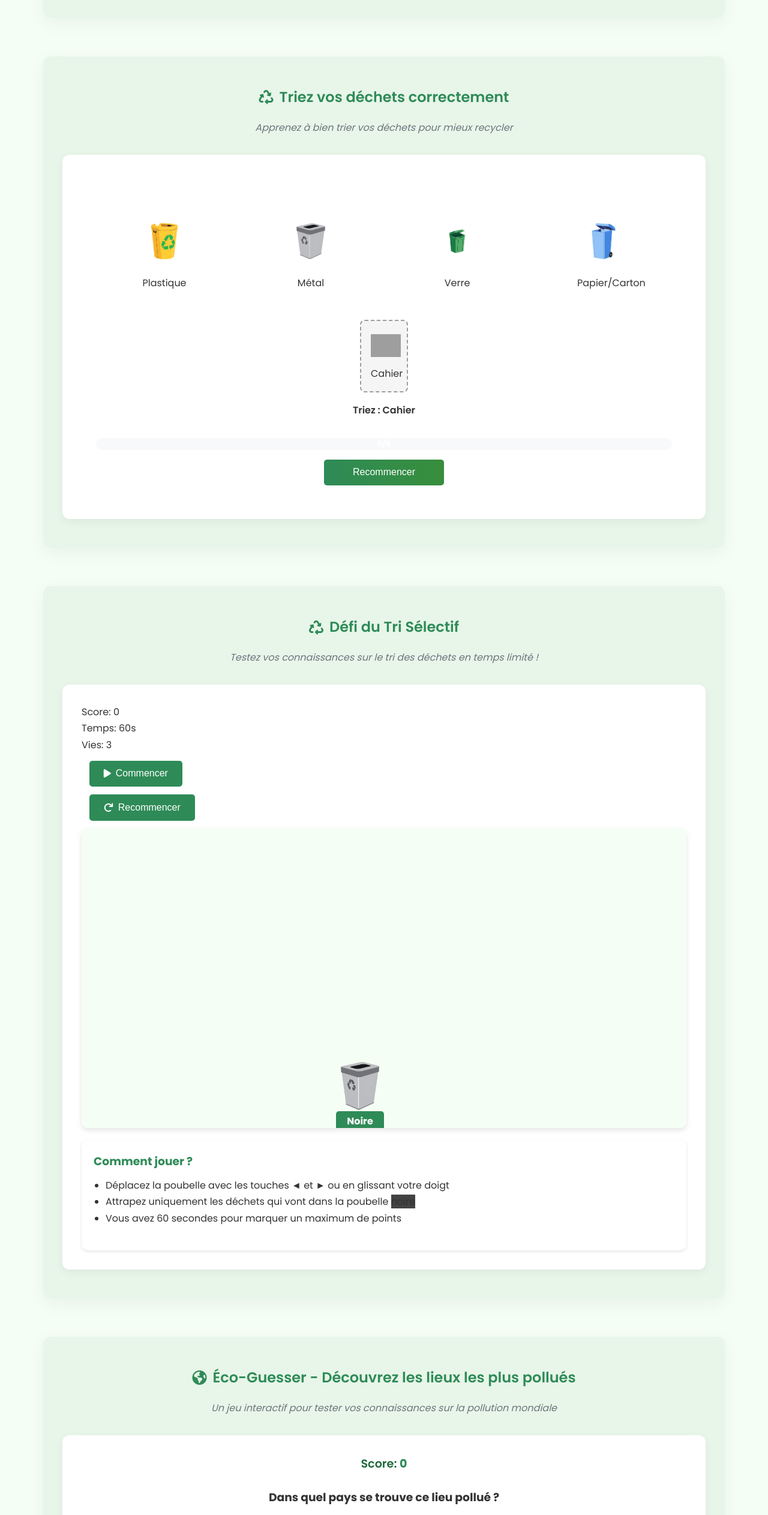
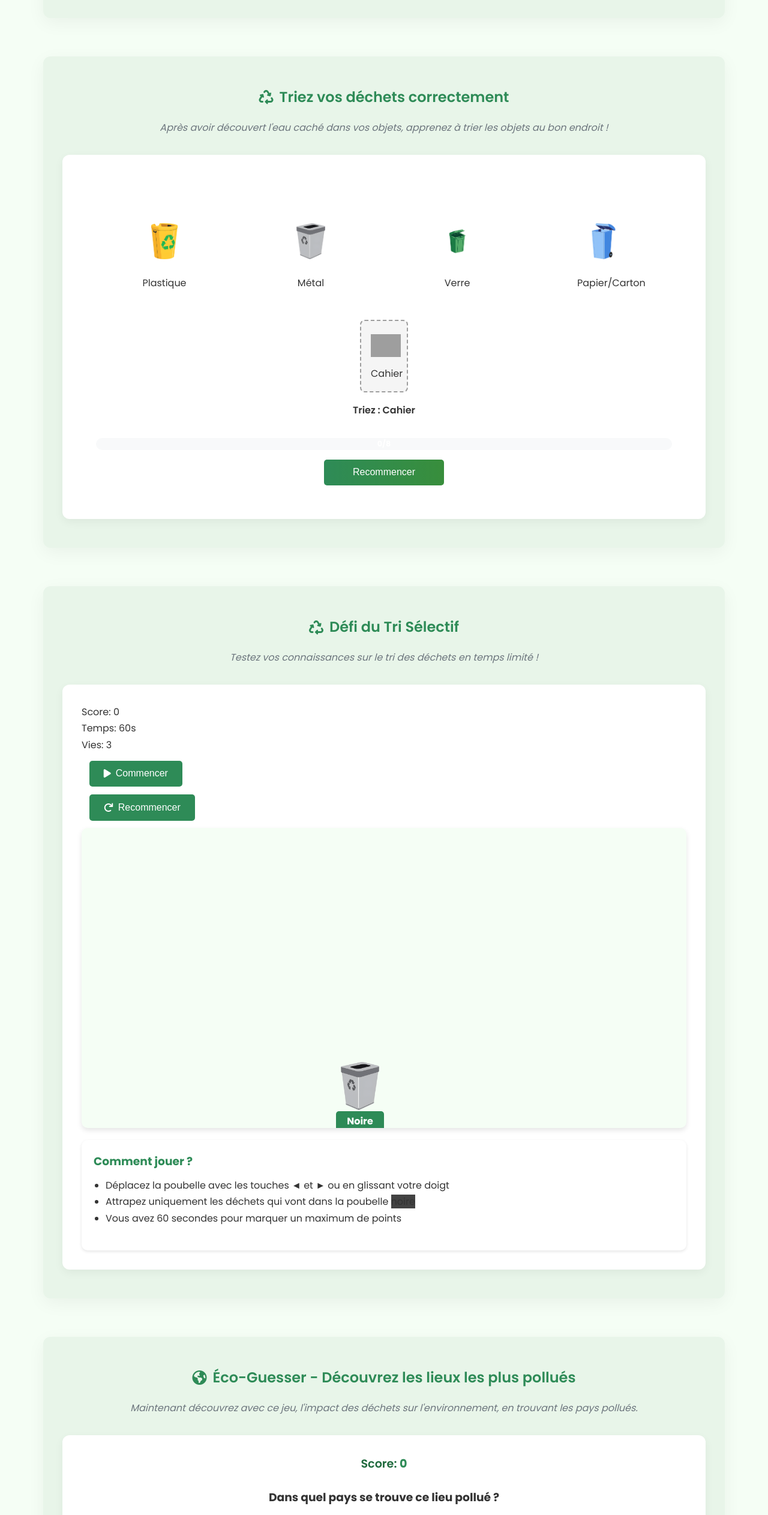
Before and after one commit to Gaper8/IAForGood, a plain HTML site: page index.html in a window 1280 px wide. Shown: the part 2570-5095 px from the top of the page at 60% size. Drawn offline with Linux system fonts and the light colour scheme; some packages are replaced by stand-ins of ours; grey boxes are pictures that could not be loaded.

```diff
--- a/index.html
+++ b/index.html
@@ -113,7 +113,7 @@
 <!-- Section du jeu 2 : Triez vos déchets correctement -->
 <section class="game-section" id="jeu-tri">
     <h2 class="section-title"><i class="fas fa-recycle"></i> Triez vos déchets correctement</h2>
-    <p class="game-subtitle">Apprenez à bien trier vos déchets pour mieux recycler</p>
+    <p class="game-subtitle">Après avoir découvert l'eau caché dans vos objets, apprenez à trier les objets au bon endroit !</p>
 
     <div class="game-container">
         <div class="sorting-game">
@@ -180,7 +180,7 @@
 <!-- Section du jeu 4 : Éco-Guesser -->
 <section class="game-section" id="eco-guesser">
     <h2 class="section-title"><i class="fas fa-globe-americas"></i> Éco-Guesser - Découvrez les lieux les plus pollués</h2>
-    <p class="game-subtitle">Un jeu interactif pour tester vos connaissances sur la pollution mondiale</p>
+    <p class="game-subtitle">Maintenant découvrez avec ce jeu, l'impact des déchets sur l'environnement, en trouvant les pays pollués.</p>
 
     <div class="eco-guesser-container">
         <div class="score">Score: <span id="score">0</span></div>
```
